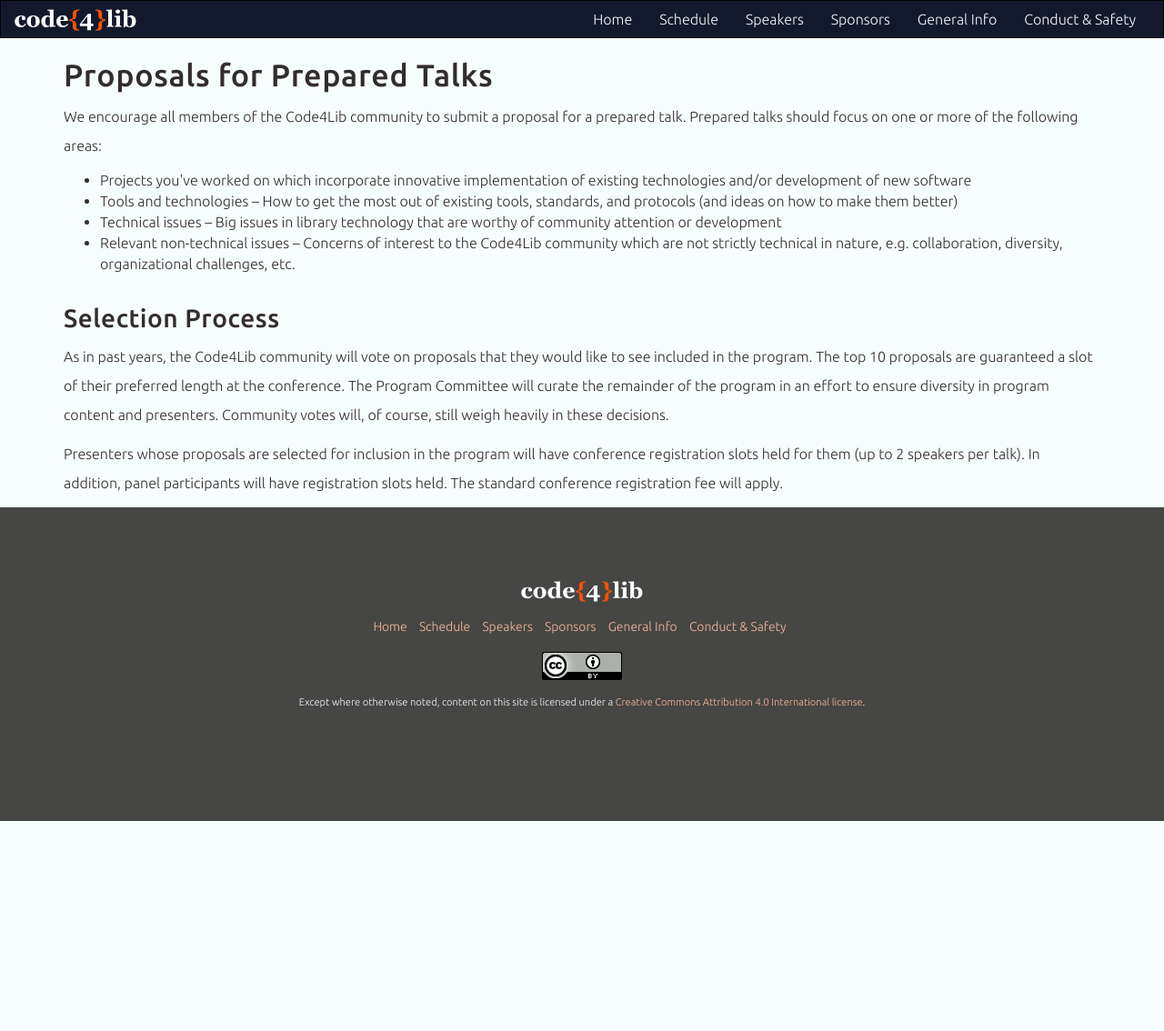
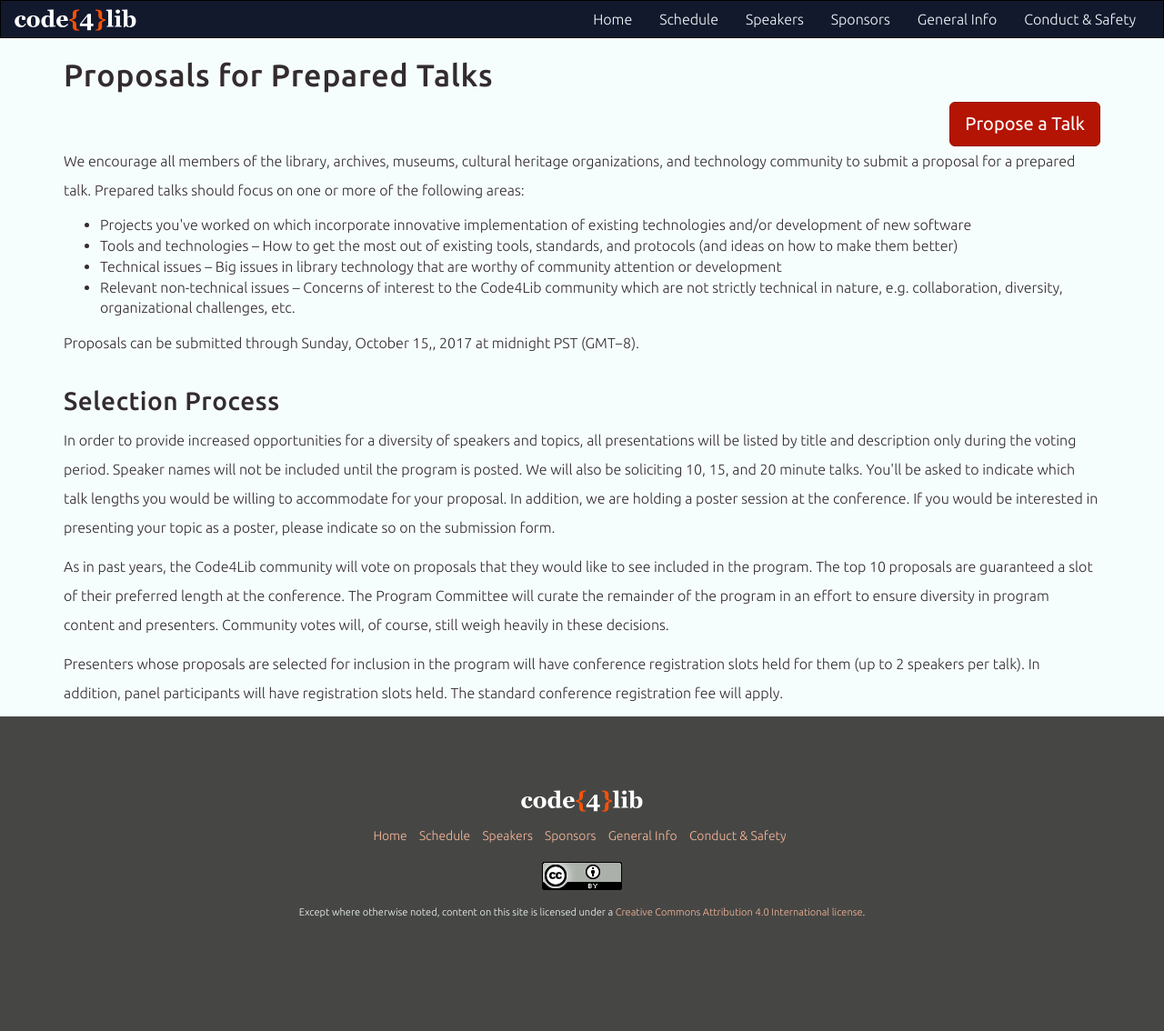
Before and after one commit to code4lib/2018.code4lib.org, a Jekyll site: the page built from general-info/propose-a-talk.html, in a window 1280 px wide. Shown: the whole page at 91% size. Built offline with Jekyll 4.4.1, drawn with Linux system fonts in a browser that asks for light colours; some web fonts are replaced; before the commit the page ends 903 px from its top, so only the background shows below that.

Commit message:
add talk proposal information

```diff
--- a/general-info/propose-a-talk.html
+++ b/general-info/propose-a-talk.html
@@ -19,8 +19,10 @@
     <div class="row">
         <div class="col-xs-12">
             <p>
-                We encourage all members of the Code4Lib community to submit a proposal for a prepared talk. Prepared
-                talks should focus on one or more of the following areas:
+                We encourage all members of the library, archives, museums, cultural
+                heritage organizations, and technology community to submit a proposal for a
+                prepared talk. Prepared talks should focus on one or more of the following
+                areas:
             </p>
             <ul>
                 <li>Projects you've worked on which incorporate innovative implementation of existing technologies and/or development of new software</li>
@@ -28,50 +30,39 @@
                 <li>Technical issues – Big issues in library technology that are worthy of community attention or development</li>
                 <li>Relevant non-technical issues – Concerns of interest to the Code4Lib community which are not strictly technical in nature, e.g. collaboration, diversity, organizational challenges, etc.</li>
             </ul>
+            <p>
+                Proposals can be submitted through Sunday, October 15,, 2017 at midnight
+                PST (GMT−8).
+            </p>
         </div>
-
-        <!--<div class="col-xs-12">
-            <p>
-                This year, in order to provide increased opportunities for a diversity of speakers and topics, we'll be
-                soliciting 10, 15, and 20 minute talks. You'll be asked to indicate which talk lengths you would be
-                willing to accommodate for your proposal. We are also considering holding a poster session at this year's conference.
-                If you would be interested in presenting your topic as a poster, please indicate so on
-                <a href="{{ site.data.conf.talk-proposals.submission-form }}">the form</a>.
-            </p>
-        </div>-->
-
-        <!-- NOTE: form URL different from talk-proposals.submission-form above -->
-        <!--<div class="col-xs-12">
-            <p>
-                In addition to "traditional" presentations and posters, we plan to include a panel session this year.
-                If you have a topic you'd like to suggest for a panel, and are willing to work with the Program
-                Committee to organize / recruit for the session, please use
-                <a href="https://goo.gl/forms/q2KbVcO4ntkh6bPp1">the Panel Submission form</a>.
-            </p>
-        </div>-->
 
         <div class="col-xs-12">
             <h3>Selection Process</h3>
             <p>
-                As in past years, the Code4Lib community will vote on proposals that they would like to see included
-                in the program. The top 10 proposals are guaranteed a slot of their preferred length at the conference.
-                The Program Committee will curate the remainder of the program in an effort to ensure diversity in
-                program content and presenters. Community votes will, of course, still weigh heavily in these decisions.
+                In order to provide increased opportunities for a diversity of speakers and
+                topics, all presentations will be listed by title and description only
+                during the voting period. Speaker names will not be included until the
+                program is posted. We will also be soliciting 10, 15, and 20 minute talks.
+                You'll be asked to indicate which talk lengths you would be willing to
+                accommodate for your proposal. In addition, we are holding a poster session
+                at the conference. If you would be interested in presenting your topic as a
+                poster, please indicate so on the submission form.
             </p>
 
             <p>
-                Presenters whose proposals are selected for inclusion in the program will have conference registration
-                slots held for them (up to 2 speakers per talk). In addition, panel participants will have registration slots
-                held. The standard conference registration fee will apply.
+                As in past years, the Code4Lib community will vote on proposals that they
+                would like to see included in the program. The top 10 proposals are
+                guaranteed a slot of their preferred length at the conference. The Program
+                Committee will curate the remainder of the program in an effort to ensure
+                diversity in program content and presenters. Community votes will, of
+                course, still weigh heavily in these decisions.
             </p>
-
-            <!--<p>
-                Proposals can be submitted through November 7, 2016 at midnight PST (GMT−8). Voting will start on
-                November 16, 2016 and continue through December 7, 2016. The <abbr title="uniform resource locator">URL</abbr>
-                to submit votes will be announced on the Code4Lib website and mailing list and will
-                require an active <a href="http://code4lib.org/user/register">code4lib.org</a> account to participate.
-                The final list of presentations will be announced in December.
-            </p>-->
+            <p>
+                Presenters whose proposals are selected for inclusion in the program will
+                have conference registration slots held for them (up to 2 speakers per
+                talk). In addition, panel participants will have registration slots held.
+                The standard conference registration fee will apply.
+            </p>
         </div>
     </div>
 </div>
```
Also changed, not shown: _data/conf.yml (+4 -4 lines).
